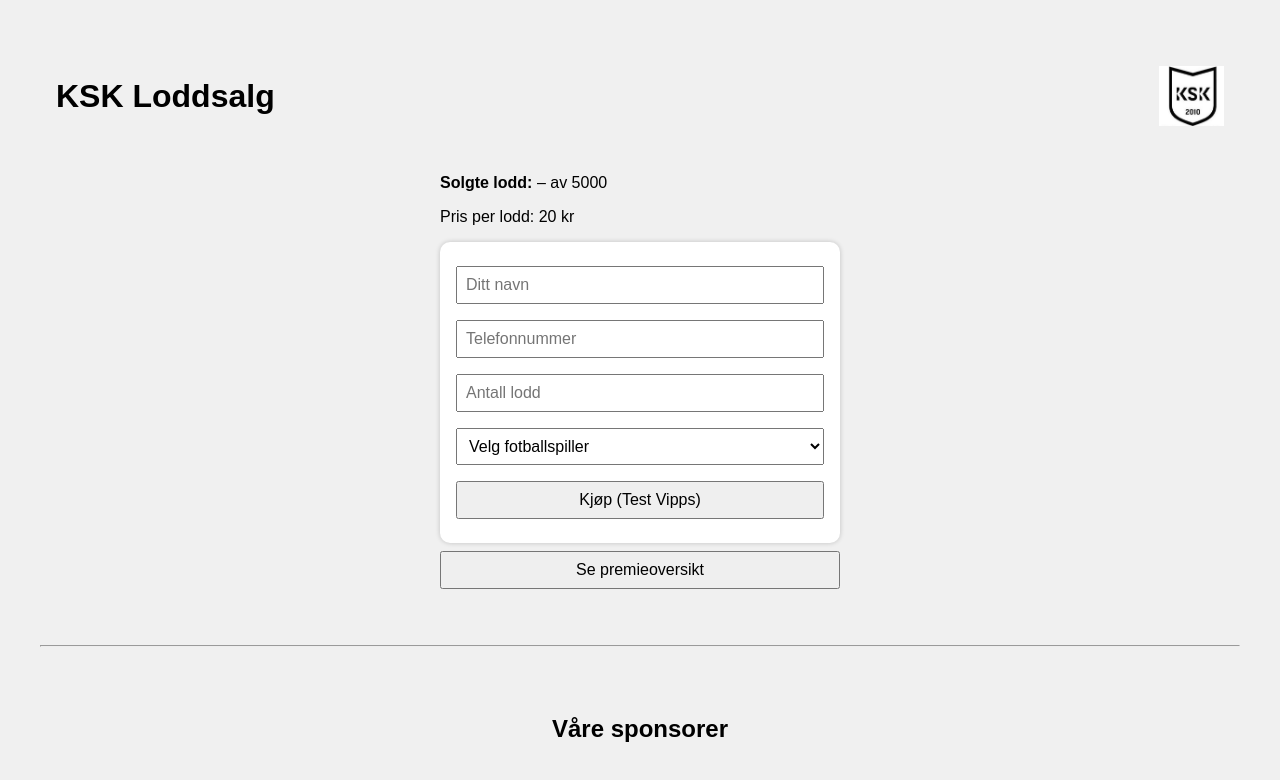
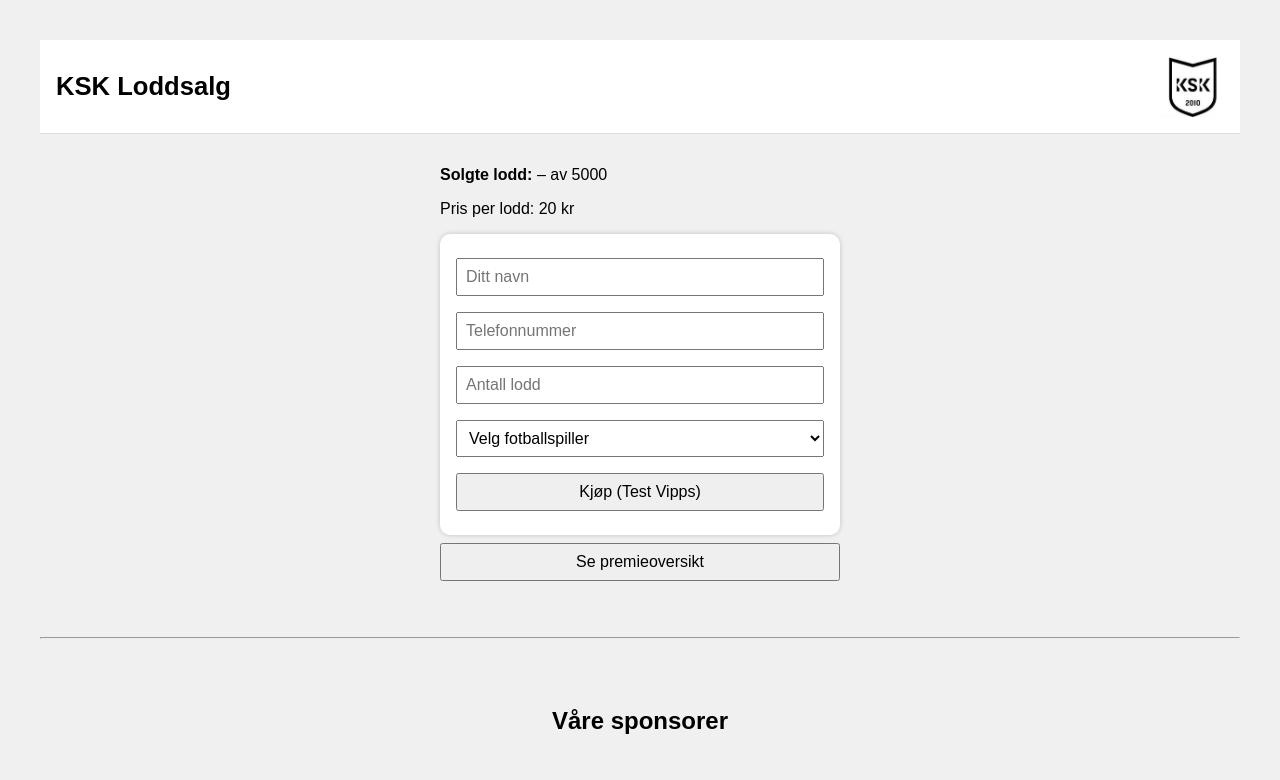
Before and after one commit to Lysjord/KSK-loddsalg, a plain HTML site: page index.html in a window 1280 px wide. Drawn offline with Linux system fonts and the light colour scheme; no server answers.

Commit message:
Update style.css

```diff
--- a/style.css
+++ b/style.css
@@ -72,18 +72,21 @@ input, select, button {
   box-shadow: 0 0 5px rgba(0,0,0,0.1);
 }
 header {
+  background-color: #fff;
+  border-bottom: 1px solid #ddd;
+  padding-top: 1rem;         /* Flytter logoen litt opp */
   display: flex;
   justify-content: space-between;
   align-items: center;
-  padding: 10px 20px; /* redusert fra f.eks. 30px */
-  margin-top: 10px;   /* reduser eller fjern */
+  padding-left: 1rem;
+  padding-right: 1rem;
 }
 
 h1 {
-  margin: 0;
-  font-size: 2rem;
+  margin: 1rem 0 1rem 0;     /* Økt mellomrom over og under overskriften */
+  font-size: 1.6rem;
 }
 
-main {
-  padding-top: 10px;  /* reduser hvis ønskelig */
+#solgteInfo {
+  margin-bottom: 1rem;       /* Litt ekstra luft før skjemaet */
 }
```
